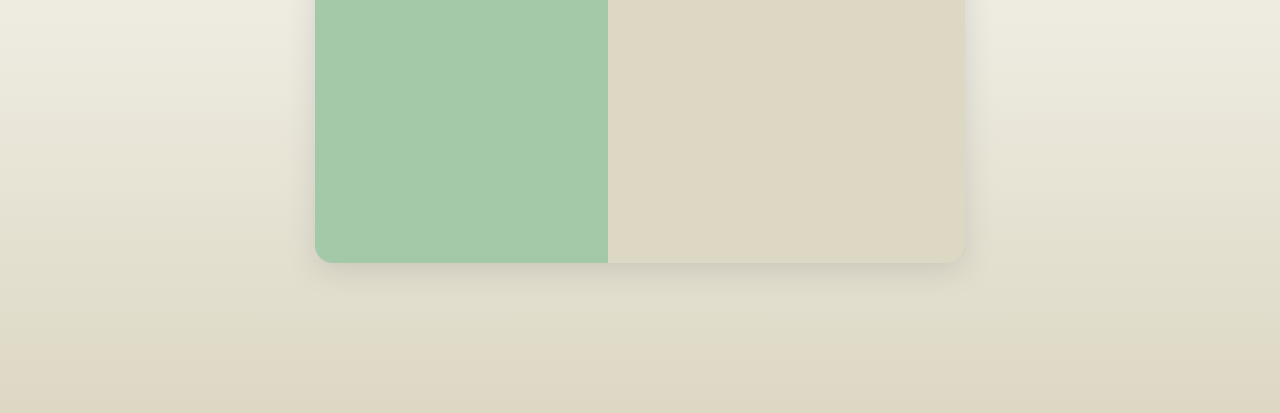
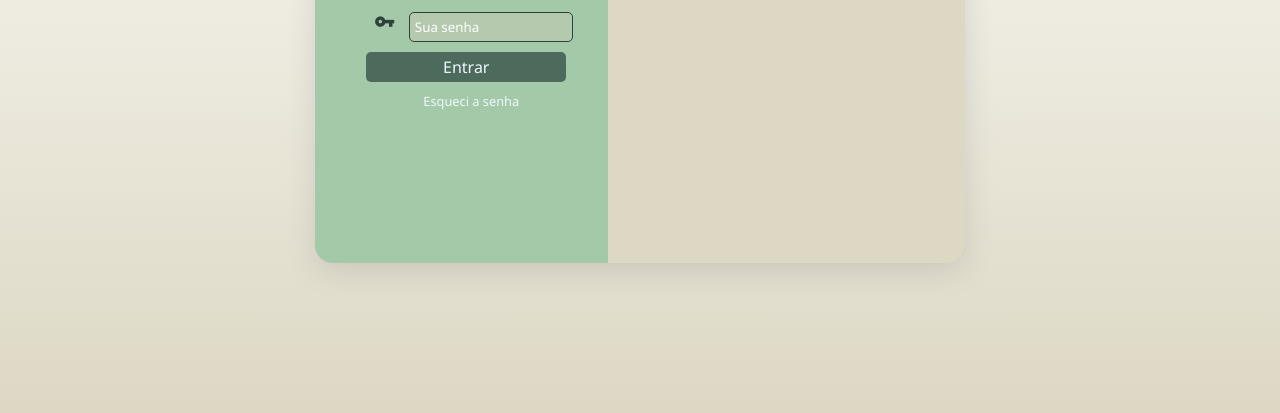
Before and after one commit to kelverly/projeto-login, a plain HTML site: page index.html in a window 1280 px wide. Shown: the part 387-800 px from the top of the page. Drawn offline with nearby package versions, Linux system fonts and the light colour scheme.

Commit message:
finalizando

```diff
--- a/estilos/media-queries.css
+++ b/estilos/media-queries.css
@@ -14,6 +14,9 @@
     section#formulario{
         float: right;
         width: 70%;
+    }
+    #formulario{
+        margin-top: 90px;
     }
 }
 @media screen and (min-width: 992px) {
@@ -32,4 +35,7 @@
         float: left;
         width: 50%;
     }
+    #formulario{
+        margin-top: 90px;
+    }
 }
--- a/estilos/style.css
+++ b/estilos/style.css
@@ -4,6 +4,8 @@ DDD8C4
 A3C9A8
 84B59F
 */
+/* função calc() pode ser usado para formatcão de width e height
+ex: width: calc(100% - 40px) dessa forma vai continua os 100% porem diminui os 40 px*/
 @import url('https://fonts.googleapis.com/css2?family=Noto+Sans:ital,wght@0,100..900;1,100..900&display=swap');
 * {
     font-family: Noto Sans, Arial, Helvetica, sans-serif;
@@ -62,3 +64,58 @@ section#login{
     padding: 5px;
     margin-bottom: 5px;
 }
+.campo{
+    margin: 5px 0;
+    text-align: center;
+    padding: 5px;
+    height: 40px;
+}
+.material-symbols-outlined{
+    color: #2e4239;
+    font-size: 1.3em;
+    width: 40px;
+    padding: 5px;
+  font-variation-settings:
+  'FILL' 55,
+  'wght' 400,
+  'GRAD' 0,
+  'opsz' 24
+}
+.campo > input{
+    background-color: #cec9b863;
+    height: 100%;
+    border: 1px solid #2e4239;
+    border-radius: 5px;
+    padding: 5px;
+}
+input::placeholder{
+    color: white;
+}
+form [type=submit]{
+    display: block;
+    margin: auto;
+    font-size: 1em;
+    width: 200px ;
+    height: 30px;
+    background-color: #4c6b5d;
+    color: aliceblue;
+    margin-top: 10px;
+    border: none;
+    border-radius: 5px;
+}
+form [type=submit]:hover{
+    background-color: #2e4239;
+    transition: .5s;
+}
+a{
+    display: block;
+    text-align: center;
+    font-size: 0.8em;
+    padding: 10px;
+    text-decoration: none;
+    color: aliceblue;
+}
+a:hover{
+    color: #4c6b5d;
+    transition: .5s;
+}
--- a/index.html
+++ b/index.html
@@ -31,7 +31,7 @@
                         <input type="password" name="sen" id="isen" required autocomplete="current-password" placeholder="Sua senha"  minlength="8" maxlength="15">
                     </div>
                     <input type="submit" value="Entrar">
-                    <a href="">
+                    <a href="esuqeci.html" class="botao">
                         Esqueci a senha
                     </a>
                 </form>
```
